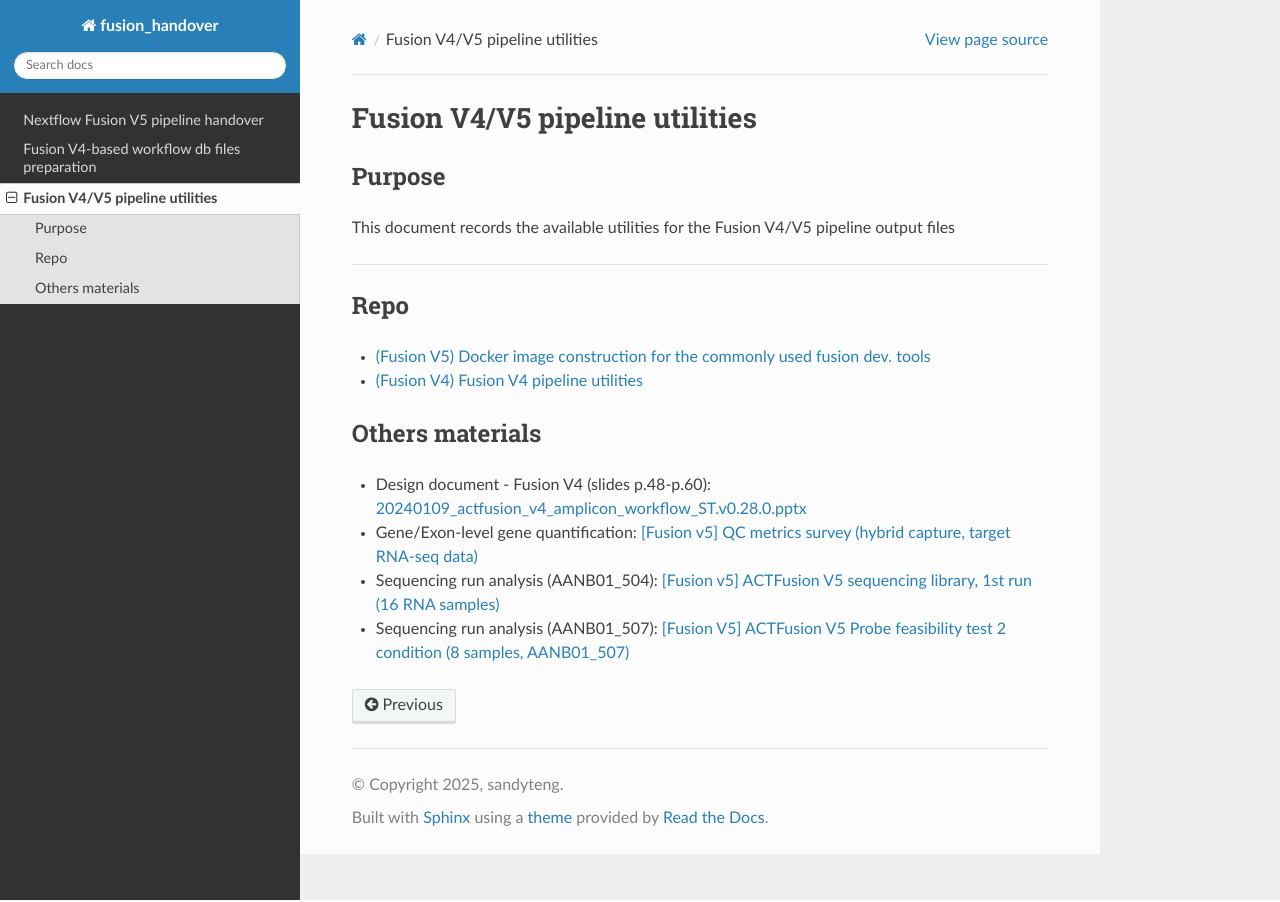
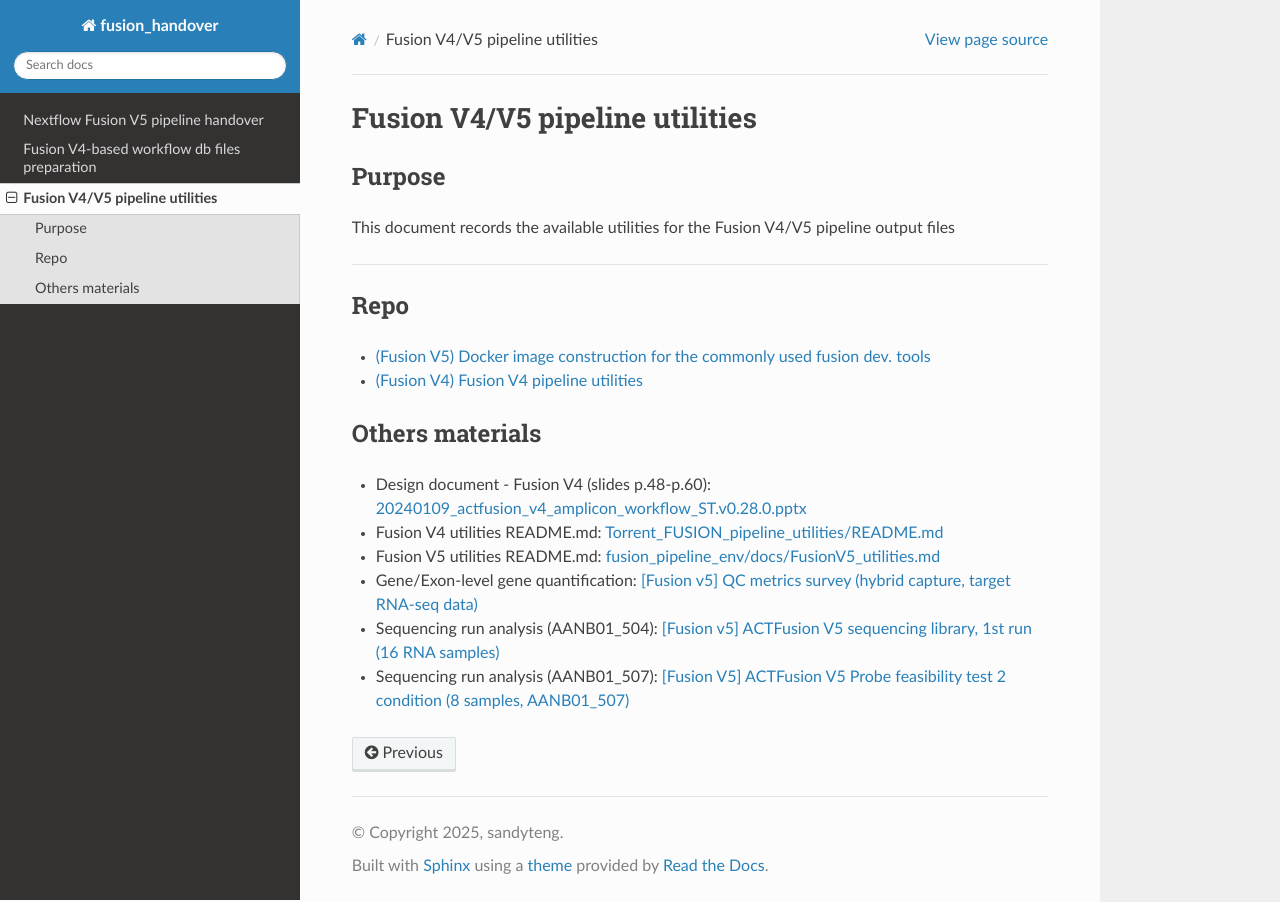
Before and after one commit to sandyteng/fusion_handover, a Sphinx documentation site: the page built from source/pipeline_utilities.rst, in a window 1280 px wide. Built offline with Sphinx 7.4.7 and the Read the Docs theme 3.1.0, drawn with Linux system fonts in a browser that asks for light colours.

Commit message:
add link to fusionv4/v5 README.md files

```diff
--- a/source/pipeline_utilities.rst
+++ b/source/pipeline_utilities.rst
@@ -22,6 +22,8 @@ Others materials
 -----------------
 
 - Design document - Fusion V4 (slides p.48-p.60): `20240109_actfusion_v4_amplicon_workflow_ST.v0.28.0.pptx <https://actgenomics-my.sharepoint.com/:p:/p/yufenghuang/ETgxdTAFgUNLpYgrhERNdbMBU8HbGUqji5q6WKK-UmKrlQ?e=coyvwP>`_
+- Fusion V4 utilities README.md: `Torrent_FUSION_pipeline_utilities/README.md <https://github.com/ACTGenomics/Torrent_FUSION_pipeline_utilities/blob/master/README.md>`_
+- Fusion V5 utilities README.md: `fusion_pipeline_env/docs/FusionV5_utilities.md <https://github.com/ACTGenomics/fusion_pipeline_env/blob/develop/docs/FusionV5_utilities.md?plain=1>`_
 - Gene/Exon-level gene quantification: `[Fusion v5] QC metrics survey (hybrid capture, target RNA-seq data) <https://actg.atlassian.net/browse/ABIE-971>`_
 - Sequencing run analysis (AANB01_504): `[Fusion v5] ACTFusion V5 sequencing library, 1st run (16 RNA samples) <https://actg.atlassian.net/browse/ABIE-1014>`_
 - Sequencing run analysis (AANB01_507): `[Fusion V5] ACTFusion V5 Probe feasibility test 2 condition (8 samples, AANB01_507) <https://actg.atlassian.net/browse/ABIE-1024>`_
```
Also changed, not shown: 2 other files.
